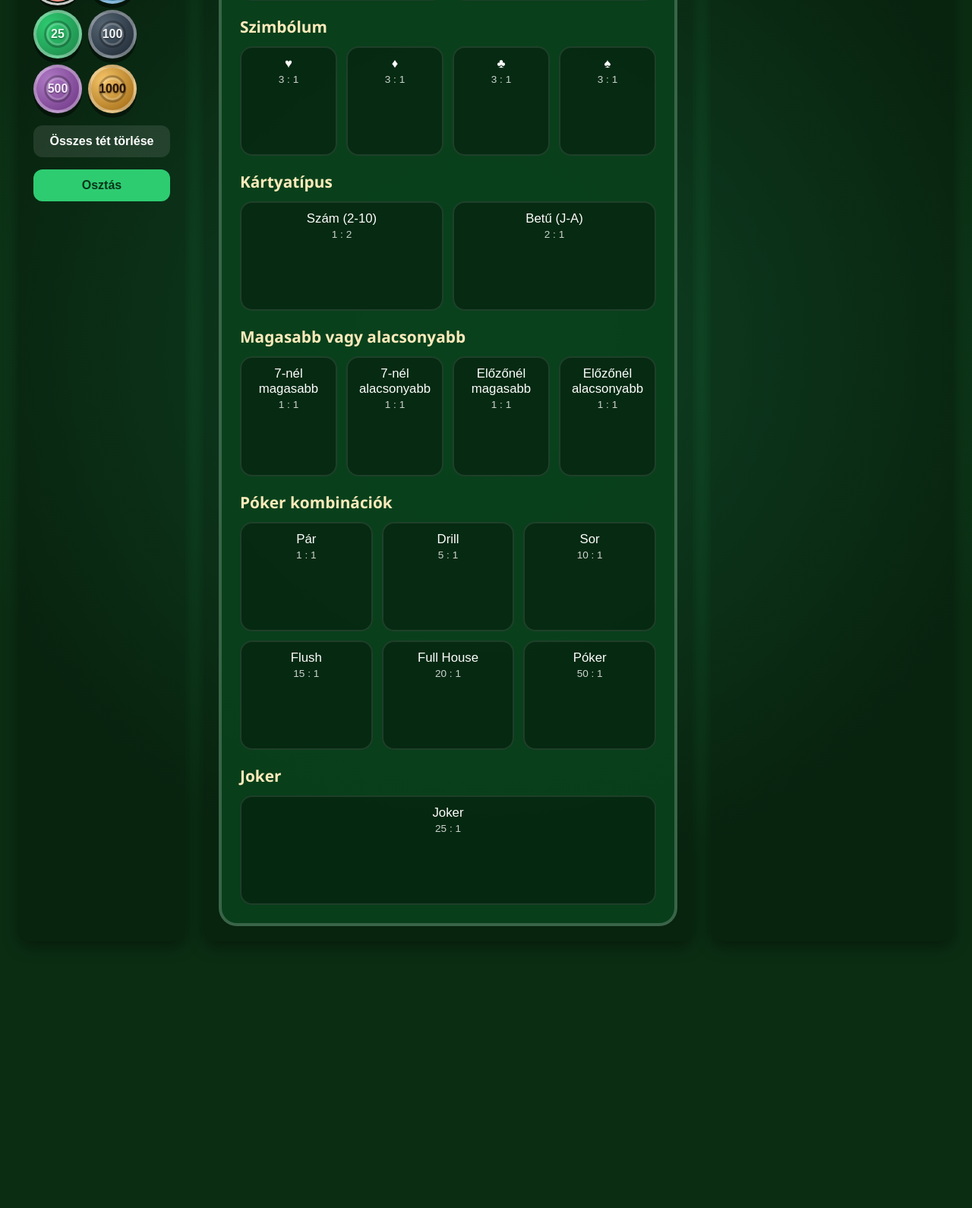
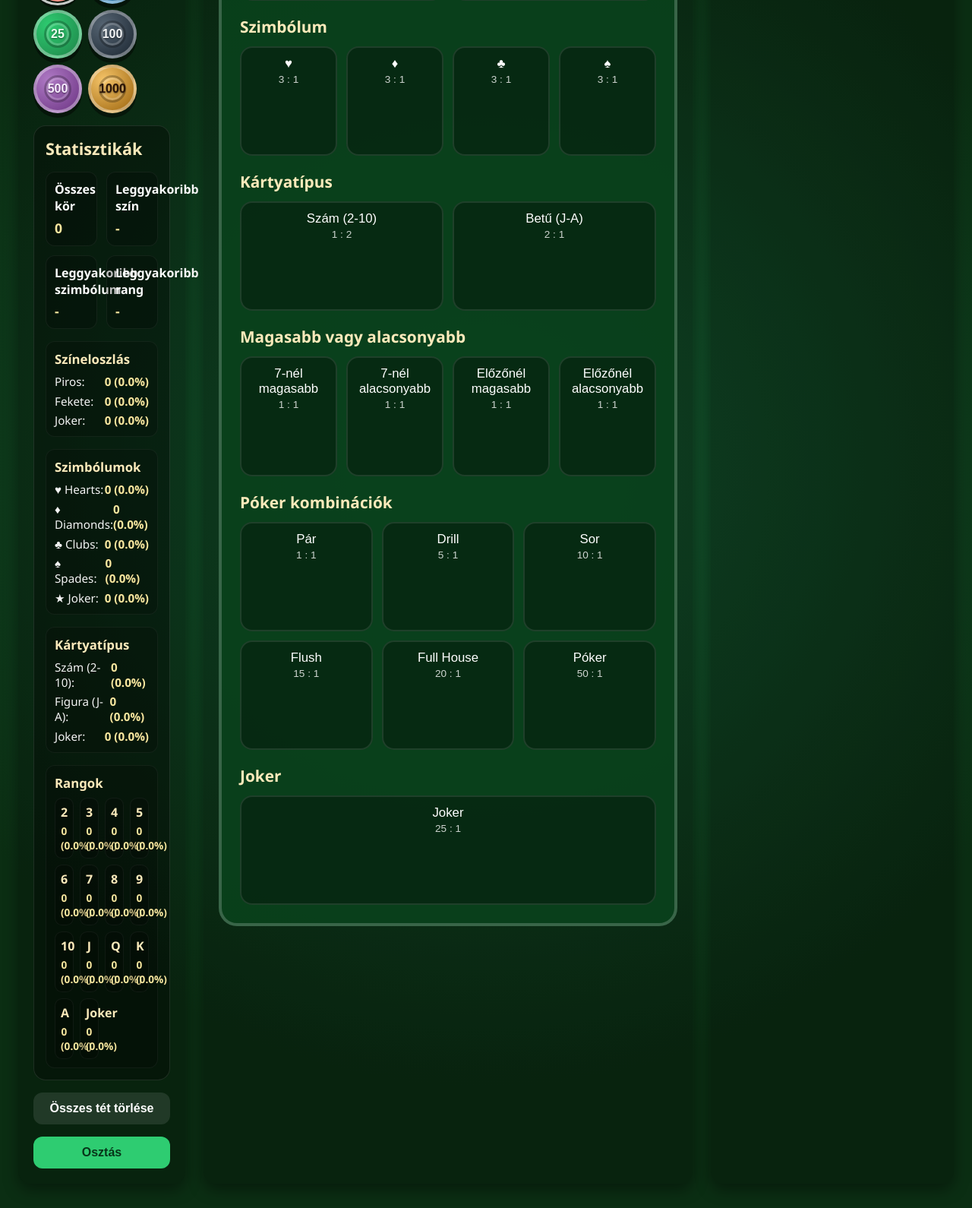
Before and after one commit to D4rkylle/test, a PHP site: page /card_betting_game.html in a window 1280 px wide. Shown: the part 363-1953 px from the top of the page at 76% size. Before the commit the page ends 1606 px from the top, so only its background shows below. Run offline with PHP 8.4, Linux system fonts and the light colour scheme.

Commit message:
Add comprehensive statistics dashboard

```diff
--- a/card_betting_game.html
+++ b/card_betting_game.html
@@ -31,6 +31,57 @@
           <button class="chip" data-value="500">500</button>
           <button class="chip" data-value="1000">1000</button>
         </div>
+        <section class="stats-panel" aria-live="polite">
+          <h2>Statisztikák</h2>
+          <div class="stats-grid">
+            <div class="stats-block">
+              <h3>Összes kör</h3>
+              <p id="stats-rounds">0</p>
+            </div>
+            <div class="stats-block">
+              <h3>Leggyakoribb szín</h3>
+              <p id="stats-top-color">-</p>
+            </div>
+            <div class="stats-block">
+              <h3>Leggyakoribb szimbólum</h3>
+              <p id="stats-top-suit">-</p>
+            </div>
+            <div class="stats-block">
+              <h3>Leggyakoribb rang</h3>
+              <p id="stats-top-rank">-</p>
+            </div>
+          </div>
+          <div class="stats-section">
+            <h3>Színeloszlás</h3>
+            <ul>
+              <li>Piros: <span id="stats-color-red">0 (0%)</span></li>
+              <li>Fekete: <span id="stats-color-black">0 (0%)</span></li>
+              <li>Joker: <span id="stats-color-joker">0 (0%)</span></li>
+            </ul>
+          </div>
+          <div class="stats-section">
+            <h3>Szimbólumok</h3>
+            <ul class="suits-list">
+              <li>♥ Hearts: <span id="stats-suit-hearts">0 (0%)</span></li>
+              <li>♦ Diamonds: <span id="stats-suit-diamonds">0 (0%)</span></li>
+              <li>♣ Clubs: <span id="stats-suit-clubs">0 (0%)</span></li>
+              <li>♠ Spades: <span id="stats-suit-spades">0 (0%)</span></li>
+              <li>★ Joker: <span id="stats-suit-joker">0 (0%)</span></li>
+            </ul>
+          </div>
+          <div class="stats-section">
+            <h3>Kártyatípus</h3>
+            <ul>
+              <li>Szám (2-10): <span id="stats-type-number">0 (0%)</span></li>
+              <li>Figura (J-A): <span id="stats-type-face">0 (0%)</span></li>
+              <li>Joker: <span id="stats-type-joker">0 (0%)</span></li>
+            </ul>
+          </div>
+          <div class="stats-section">
+            <h3>Rangok</h3>
+            <div id="stats-ranks" class="stats-ranks"></div>
+          </div>
+        </section>
         <button id="clear-all" class="secondary">Összes tét törlése</button>
         <button id="deal-button" class="primary">Osztás</button>
       </section>
--- a/css/card_betting_game.css
+++ b/css/card_betting_game.css
@@ -155,6 +155,114 @@ body {
   --chip-base: #9c640c;
   --chip-highlight: #f5c469;
   --chip-text: #2c1608;
+}
+
+.stats-panel {
+  background: rgba(0, 0, 0, 0.35);
+  border-radius: 1rem;
+  padding: 1rem;
+  display: flex;
+  flex-direction: column;
+  gap: 1rem;
+  box-shadow: inset 0 0 0 1px rgba(255, 255, 255, 0.1);
+}
+
+.stats-panel h2 {
+  margin: 0;
+  font-size: 1.35rem;
+  color: #fceabb;
+}
+
+.stats-grid {
+  display: grid;
+  grid-template-columns: repeat(2, minmax(0, 1fr));
+  gap: 0.75rem;
+}
+
+.stats-block {
+  background: rgba(0, 0, 0, 0.25);
+  border-radius: 0.75rem;
+  padding: 0.75rem;
+  display: flex;
+  flex-direction: column;
+  gap: 0.35rem;
+  box-shadow: inset 0 0 0 1px rgba(255, 255, 255, 0.06);
+}
+
+.stats-block h3 {
+  margin: 0;
+  font-size: 1rem;
+  color: #fefefe;
+}
+
+.stats-block p {
+  margin: 0;
+  font-size: 1.1rem;
+  font-weight: 600;
+  color: #f9e79f;
+}
+
+.stats-section {
+  background: rgba(0, 0, 0, 0.2);
+  border-radius: 0.75rem;
+  padding: 0.75rem;
+  box-shadow: inset 0 0 0 1px rgba(255, 255, 255, 0.05);
+}
+
+.stats-section h3 {
+  margin: 0 0 0.5rem;
+  font-size: 1.05rem;
+  color: #fceabb;
+}
+
+.stats-section ul {
+  list-style: none;
+  margin: 0;
+  padding: 0;
+  display: grid;
+  gap: 0.35rem;
+}
+
+.stats-section li {
+  display: flex;
+  justify-content: space-between;
+  font-size: 0.95rem;
+}
+
+.stats-section span {
+  font-weight: 600;
+  color: #f9e79f;
+}
+
+.suits-list li {
+  align-items: center;
+}
+
+.stats-ranks {
+  display: grid;
+  grid-template-columns: repeat(4, minmax(0, 1fr));
+  gap: 0.5rem;
+}
+
+.stats-ranks .rank-item {
+  background: rgba(0, 0, 0, 0.25);
+  border-radius: 0.6rem;
+  padding: 0.5rem;
+  display: flex;
+  flex-direction: column;
+  gap: 0.25rem;
+  text-align: center;
+  box-shadow: inset 0 0 0 1px rgba(255, 255, 255, 0.05);
+}
+
+.stats-ranks .rank-item strong {
+  font-size: 1rem;
+  color: #fceabb;
+}
+
+.stats-ranks .rank-item span {
+  font-size: 0.85rem;
+  color: #f9e79f;
 }
 
 .primary,
@@ -399,4 +507,12 @@ body {
   .table {
     padding: 1rem;
   }
+
+  .stats-grid {
+    grid-template-columns: 1fr;
+  }
+
+  .stats-ranks {
+    grid-template-columns: repeat(3, minmax(0, 1fr));
+  }
 }
--- a/js/card_betting_game.js
+++ b/js/card_betting_game.js
@@ -29,6 +29,30 @@ let selectedChip = null;
 let currentBets = new Map();
 let roundLocked = false;
 
+const stats = {
+  rounds: 0,
+  colors: { red: 0, black: 0, joker: 0 },
+  suits: { hearts: 0, diamonds: 0, clubs: 0, spades: 0, joker: 0 },
+  types: { number: 0, face: 0, joker: 0 },
+  ranks: RANKS.concat(["Joker"]).reduce((acc, rank) => {
+    acc[rank] = 0;
+    return acc;
+  }, {}),
+};
+
+const RANKS_WITH_JOKER = RANKS.concat(["Joker"]);
+const RANK_LABELS = RANKS_WITH_JOKER.reduce((acc, rank) => {
+  acc[rank] = rank;
+  return acc;
+}, {});
+const SUIT_LABELS = {
+  hearts: "♥ Hearts",
+  diamonds: "♦ Diamonds",
+  clubs: "♣ Clubs",
+  spades: "♠ Spades",
+  joker: "★ Joker",
+};
+
 const bankrollDisplay = document.getElementById("bankroll-display");
 const betTotalDisplay = document.getElementById("bet-total-display");
 const logList = document.getElementById("log");
@@ -38,6 +62,22 @@ const dealButton = document.getElementById("deal-button");
 const clearAllButton = document.getElementById("clear-all");
 const chipButtons = Array.from(document.querySelectorAll(".chip"));
 const betSpots = Array.from(document.querySelectorAll(".bet-spot"));
+const statsRoundsEl = document.getElementById("stats-rounds");
+const statsTopColorEl = document.getElementById("stats-top-color");
+const statsTopSuitEl = document.getElementById("stats-top-suit");
+const statsTopRankEl = document.getElementById("stats-top-rank");
+const statsColorRedEl = document.getElementById("stats-color-red");
+const statsColorBlackEl = document.getElementById("stats-color-black");
+const statsColorJokerEl = document.getElementById("stats-color-joker");
+const statsSuitHeartsEl = document.getElementById("stats-suit-hearts");
+const statsSuitDiamondsEl = document.getElementById("stats-suit-diamonds");
+const statsSuitClubsEl = document.getElementById("stats-suit-clubs");
+const statsSuitSpadesEl = document.getElementById("stats-suit-spades");
+const statsSuitJokerEl = document.getElementById("stats-suit-joker");
+const statsTypeNumberEl = document.getElementById("stats-type-number");
+const statsTypeFaceEl = document.getElementById("stats-type-face");
+const statsTypeJokerEl = document.getElementById("stats-type-joker");
+const statsRanksEl = document.getElementById("stats-ranks");
 
 function roundCurrency(value) {
   return Math.round(value * 100) / 100;
@@ -231,6 +271,7 @@ function startRound() {
   const winningIndex = dieResult - 1;
   const winningCard = cards[winningIndex];
   addLog(`Nyerő lap: #${dieResult} – ${describeCard(winningCard)}.`);
+  recordWinningCard(winningCard);
   const pokerResults = evaluatePokerCombinations(cards);
 
   let winnings = 0;
@@ -470,6 +511,101 @@ function resolveBet(betType, betKey, amount, cards, winningIndex, pokerResults)
   return { type: "loss" };
 }
 
+function formatCountWithPercent(count) {
+  const percent = stats.rounds ? (count / stats.rounds) * 100 : 0;
+  return `${count} (${percent.toFixed(1)}%)`;
+}
+
+function determineLeader(counts, labels) {
+  let max = 0;
+  Object.values(counts).forEach((value) => {
+    if (value > max) max = value;
+  });
+  if (max === 0) {
+    return "-";
+  }
+  const leaders = Object.entries(counts)
+    .filter(([, value]) => value === max)
+    .map(([key]) => labels[key] ?? key);
+  return leaders.length === 1 ? leaders[0] : `Megosztott (${leaders.join(", ")})`;
+}
+
+function updateStatsDisplay() {
+  statsRoundsEl.textContent = stats.rounds.toString();
+  statsColorRedEl.textContent = formatCountWithPercent(stats.colors.red);
+  statsColorBlackEl.textContent = formatCountWithPercent(stats.colors.black);
+  statsColorJokerEl.textContent = formatCountWithPercent(stats.colors.joker);
+  statsSuitHeartsEl.textContent = formatCountWithPercent(stats.suits.hearts);
+  statsSuitDiamondsEl.textContent = formatCountWithPercent(stats.suits.diamonds);
+  statsSuitClubsEl.textContent = formatCountWithPercent(stats.suits.clubs);
+  statsSuitSpadesEl.textContent = formatCountWithPercent(stats.suits.spades);
+  statsSuitJokerEl.textContent = formatCountWithPercent(stats.suits.joker);
+  statsTypeNumberEl.textContent = formatCountWithPercent(stats.types.number);
+  statsTypeFaceEl.textContent = formatCountWithPercent(stats.types.face);
+  statsTypeJokerEl.textContent = formatCountWithPercent(stats.types.joker);
+
+  statsTopColorEl.textContent = determineLeader(stats.colors, {
+    red: "Piros",
+    black: "Fekete",
+    joker: "Joker",
+  });
+  statsTopSuitEl.textContent = determineLeader(stats.suits, SUIT_LABELS);
+  statsTopRankEl.textContent = determineLeader(stats.ranks, RANK_LABELS);
+
+  renderRankStats();
+}
+
+function renderRankStats() {
+  statsRanksEl.innerHTML = "";
+  const fragment = document.createDocumentFragment();
+  RANKS_WITH_JOKER.forEach((rank) => {
+    const item = document.createElement("div");
+    item.className = "rank-item";
+    const title = document.createElement("strong");
+    title.textContent = rank;
+    const value = document.createElement("span");
+    value.textContent = formatCountWithPercent(stats.ranks[rank]);
+    item.append(title, value);
+    fragment.appendChild(item);
+  });
+  statsRanksEl.appendChild(fragment);
+}
+
+function recordWinningCard(card) {
+  if (!card) return;
+  stats.rounds += 1;
+  if (!card.suit) {
+    stats.colors.joker += 1;
+    stats.suits.joker += 1;
+    stats.types.joker += 1;
+    stats.ranks.Joker += 1;
+    updateStatsDisplay();
+    return;
+  }
+
+  const colorKey = cardColor(card);
+  if (colorKey && stats.colors[colorKey] !== undefined) {
+    stats.colors[colorKey] += 1;
+  }
+
+  if (stats.suits[card.suit] !== undefined) {
+    stats.suits[card.suit] += 1;
+  }
+
+  if (FACE_RANKS.has(card.rank)) {
+    stats.types.face += 1;
+  } else {
+    stats.types.number += 1;
+  }
+
+  if (stats.ranks[card.rank] !== undefined) {
+    stats.ranks[card.rank] += 1;
+  }
+
+  updateStatsDisplay();
+}
+
 updateDisplays();
 resetLog();
 resetCards();
+updateStatsDisplay();
```
